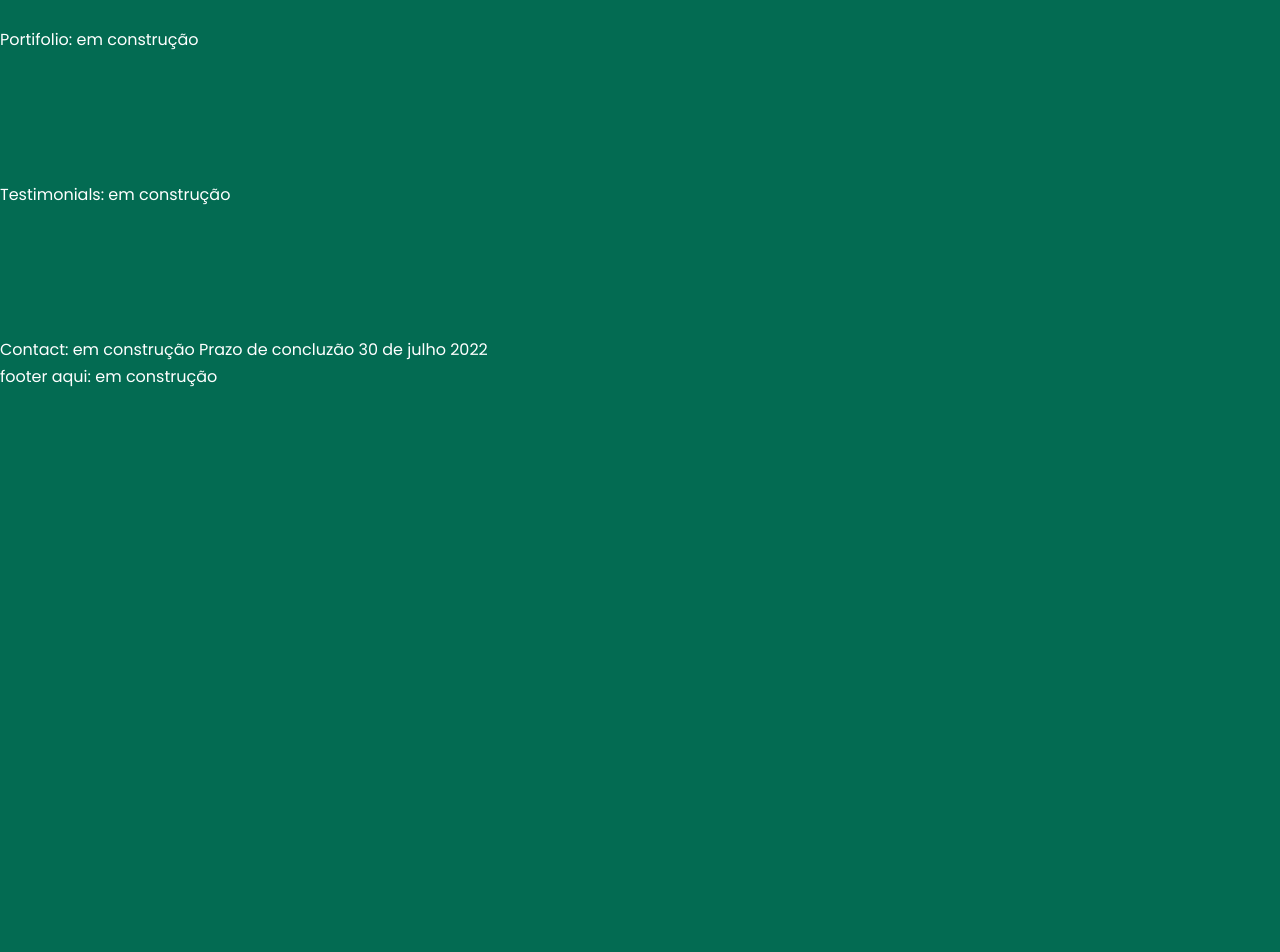
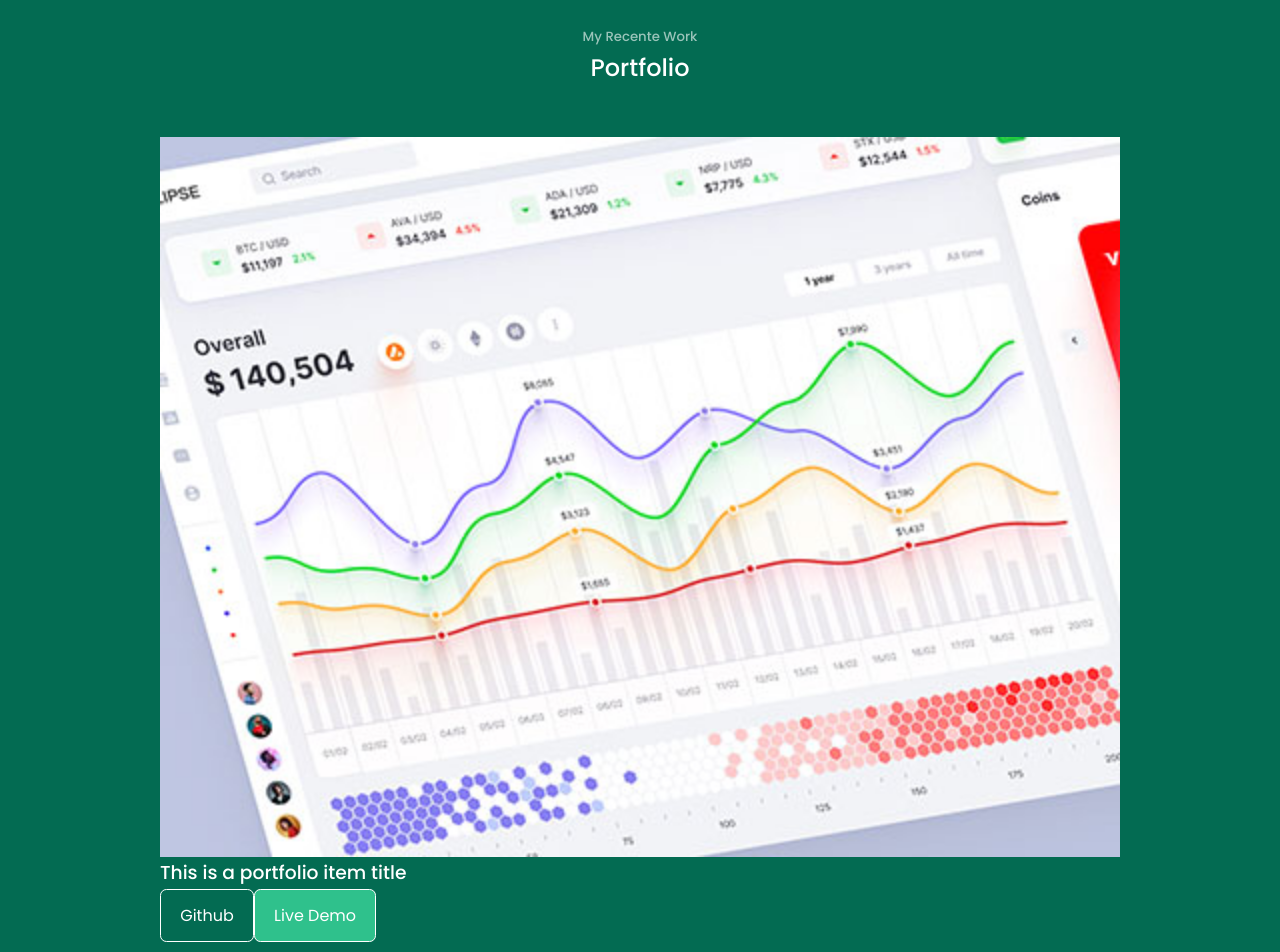
Before and after one commit to SamuelR499/my-portfolio, a React (Create React App) app: page / in a window 1280 px wide. Shown: the part 2400-3352 px from the top of the page. Before the commit the page ends 2791 px from the top, so only its background shows below. Built offline with nearby package versions, Linux system fonts and the light colour scheme; the HTML template or start-up script is replaced by a standard one.

Commit message:
feat: adiciona portfolio component

```diff
--- a/src/components/portifolio/Portifolio.jsx
+++ b/src/components/portifolio/Portifolio.jsx
@@ -1,9 +1,24 @@
 import React from 'react'
 import './Portifolio.css'
+import IMG1 from '../../assets/portfolio1.jpg'
 
 const Portifolio = () => {
   return (
-    <section id='portifolio'>Portifolio: em construção </section>
+    <section id='portifolio'>
+      <h5>My Recente Work</h5>
+      <h2> Portfolio</h2>
+
+      <div className="container potfolio_container">
+        <article className="portfolio_item">
+          <div className="portfolio_item-image">
+            <img src={IMG1} alt="portfolio1" />
+          </div>
+          <h3>This is a portfolio item title</h3>
+          <a href="https://github.com/SamuelR499" className='btn' target="blank">Github</a>
+          <a href="https://github.com/SamuelR499"className="btn btn-primary" target="blank">Live Demo</a>
+        </article>
+      </div>
+    </section>
   )
 }
 
```
